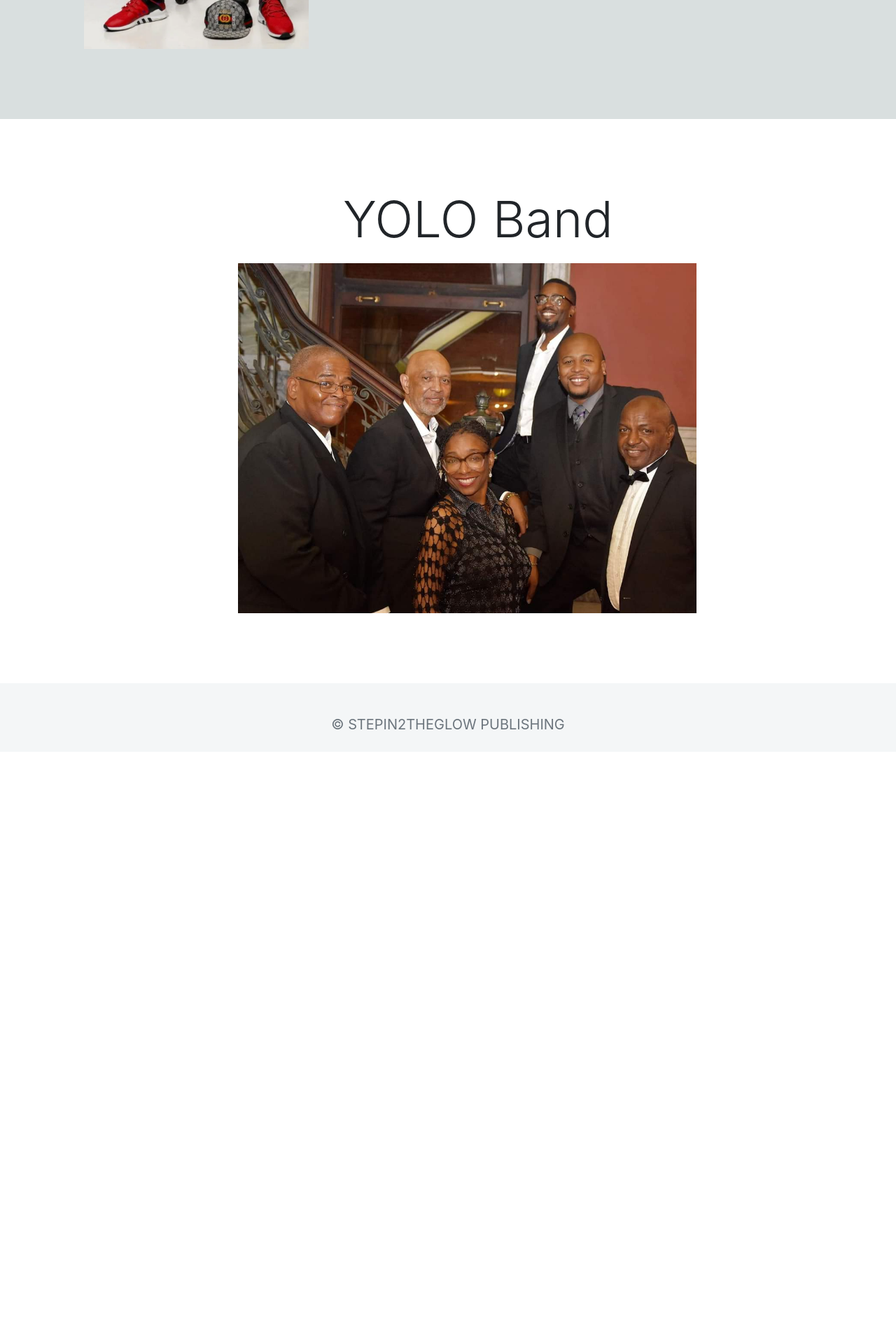
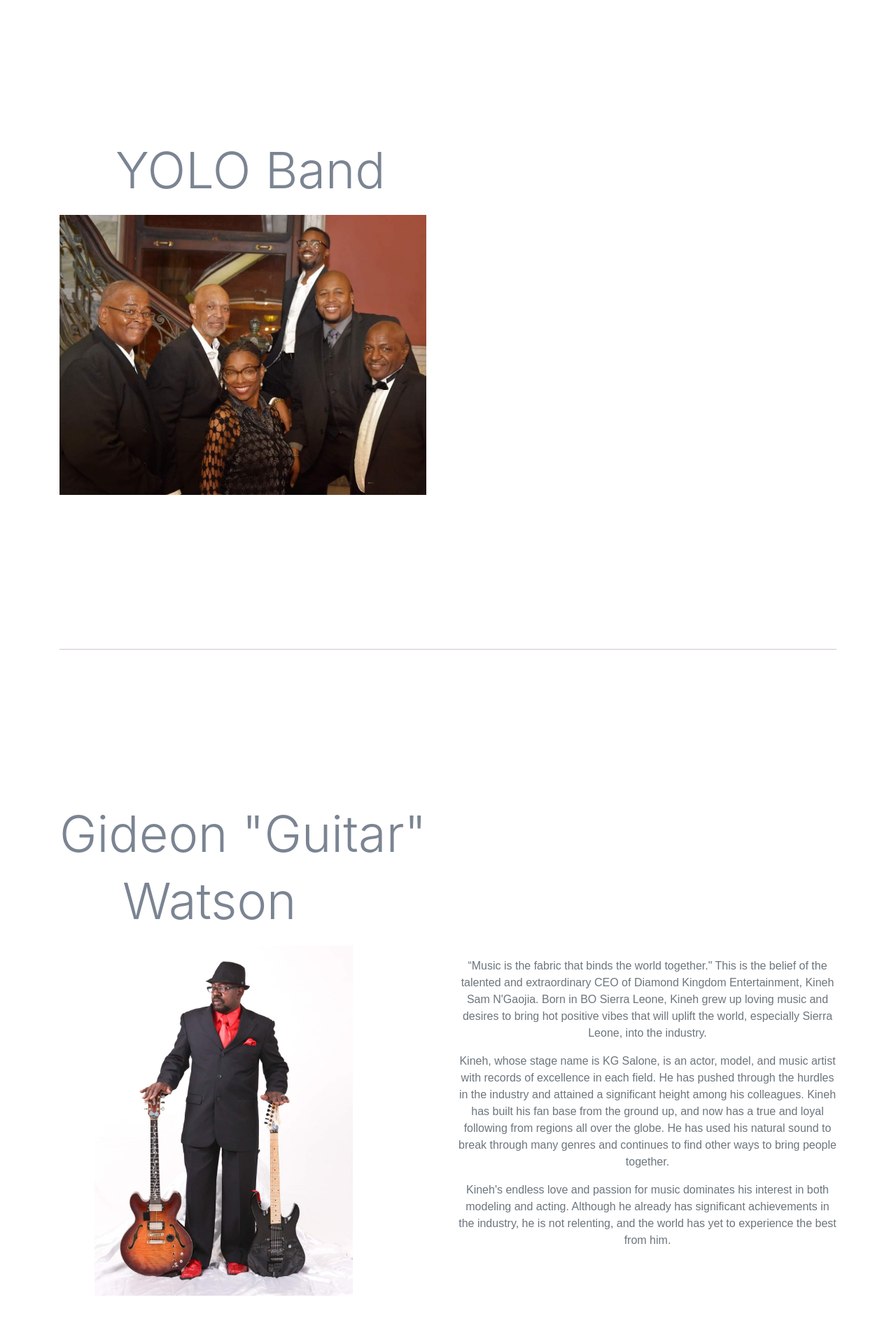
Before and after one commit to LashondaM/Steppin2, a PHP site: page /html/artist.html in a window 1280 px wide. Shown: the part 2298-4218 px from the top of the page at 70% size. Before the commit the page ends 3340 px from the top, so only its background shows below. Run offline with PHP 8.4, Linux system fonts and the light colour scheme.

Commit message:
some changes

```diff
--- a/css/artist.css
+++ b/css/artist.css
@@ -22,9 +22,6 @@ p{
     height: 500px;
 }
 
-.first{
-    margin-left: 200px;
-}
 
 
 /* 2nd section */
@@ -33,19 +30,20 @@ p{
     height: 500px;
 }
 
-.second{
-    background: rgb(217, 223, 223);
-    /* background: rgb(153, 158, 158); */
-    margin-bottom: 100px;
-    /* box-shadow: 1px 1px 8px 5px rgb(182, 185, 196); */
 
 
+
+/* third section */
+
+.yolo{
+    height: 400px;
 }
 
-.yolo{
+
+
+
+/* fourth section */
+
+.watson{
     height: 500px;
 }
-
-.third{
-    margin-bottom: 100px;
-}
--- a/css/style.css
+++ b/css/style.css
@@ -31,9 +31,9 @@ body{
 /* logo */
 
 .logo{
-    height: 200px;
+    height: 150px;
     margin-bottom: 200px;
-    padding-left: 440px;
+    padding-left: 480px;
 }
 
 
--- a/html/artist.html
+++ b/html/artist.html
@@ -17,7 +17,7 @@
 
         <div class="collapse navbar-collapse" id="navbarTogglerDemo03">
             <a class="nav-item nav-link active text-muted" href="../index.html" style="color: black;">Home</a>
-            <a class="nav-item nav-link text-muted" href="./bio.html" style="color: black;">Bio</a>
+            <a class="nav-item nav-link text-muted" href="./bio.html" style="color: black;">Ann Patrice</a>
             <a class="nav-item nav-link text-muted" href="./services.html" style="color: black;">Services</a>
             <a class="nav-item nav-link text-muted" href="./rates.html" style="color: black;">Rates</a>
 
@@ -46,65 +46,124 @@
     </div>
 
 
-    <div class="container art" style="margin-top: 100px;">
+    <div class="container art" style="margin-top: 100px; margin-bottom: 220px;">
         <div class="row">
 
             <div class="col-md-6">
-                <h2 class="display-3" style="margin-bottom: 20px; padding-left: 20px;">Cin'Diego</h2>
-                <h4 class="display-4" style="padding-left: 70px; font-size: 18px;">-Trap & Hip Hop Rapper</h4>
+                <h2 class="display-3" style="margin-bottom: 20px; padding-left: 20px; color: rgb(123, 132, 146);">Cin'Diego</h2>
+                <!-- <h4 class="display-4" style="padding-left: 70px; font-size: 18px;">-Trap & Hip Hop Rapper</h4> -->
                 <img src="../img/cin'diego.jpg" class="diego">
             </div>
 
             <div class="col-md-6 text-muted" style="padding-top: 100px;">
                 <p>Cin’Diego is an underground Hip-Hop artist who hails from San Diego, CA and resides in Cincinnati, OH. He performs West Coast, Southern, East Coast, and Trap styles to catch the attention of the masses in this genre of music.</p>
-                <br>
+
                 <p>Cin’Diego’s delivery has a unique story telling ability, abstracting from him a smooth and mob boss demeanor.</p>
-                <br>
+
                 <p>Once a member of rap group “Rango Gang,” the three-man group blended the West Coast, South, and Mid-West sound together to make music the world never heard before. One of Cin’Diego’s major accomplishments was winning the “Yo Atlanta Raps Video Awards - The Music Matter Award in 2019 with Rango Gang.</p>
-                <br>
+
                 <p>Cin’Diego’s music content comes from the introduction into a side of his family (three generations) of working closely to the Mafia, looked after by Pimps and Trap legends. He tells the stories for those that gave him the game, so you will hear murder music, street life, survival, and how to gain success.
                   His swag gives way to the West Coast which is what he represents everyday.</p>
-                <br>
+
                 <p>Cin’Diego is currently working on his first solo album.</p>
             </div>
 
-            <div class="col-md-12">
+            <!-- <div class="col-md-12">
               <iframe class="first" style="margin-top: 80px; margin-bottom: 120px;" width="700" height="370" src="https://www.youtube.com/embed/GB5tDYh9SdQ" frameborder="0" allow="accelerometer; autoplay; clipboard-write; encrypted-media; gyroscope; picture-in-picture" allowfullscreen></iframe>
-            </div>
+            </div> -->
 
         </div>
 
     </div>
 
-    <div class="container-fluid second">
+
+
+    <div class="container hr">
+      <hr style="background: rgb(233, 218, 233);">
+    </div>
+
+
+
+
+    <div class="container second" style="margin-top: 220px; margin-bottom: 220px;">
       <div class="row">
 
 
-        <div class="col-md-6" style="padding-left: 120px; padding-top: 50px; padding-bottom: 100px;">
+        <div class="col-md-6">
+            <h2 class="display-3" style="margin-bottom: 20px; padding-left: 10px; color: rgb(123, 132, 146);">KG Salone</h2>
+            <!-- <h4 class="display-4 " style="font-size: 18px; padding-left: 65px;">-Trap & Hip Hop Rapper</h4> -->
+            <img src="../img/kgSalone.png" class="kgSalone">
+        </div>
 
-          <h2 class="display-3 " style="margin-bottom: 20px; padding-left: 10px;">KG Salone</h2>
-          <h4 class="display-4 " style="font-size: 18px; padding-left: 65px;">-Trap & Hip Hop Rapper</h4>
-          <img src="../img/kgSalone.png" class="kgSalone">
+        <div class="col-md-6 text-muted" style="padding-top: 100px;">
+          <p>“Music is the fabric that binds the world together." This is the belief of the talented and extraordinary CEO of Diamond Kingdom Entertainment, Kineh Sam N'Gaojia. Born in BO Sierra Leone, Kineh grew up loving music and desires to bring hot positive vibes that will uplift the world, especially Sierra Leone, into the industry.</p>
+
+          <p>Kineh, whose stage name is KG Salone, is an actor, model, and music artist with records of excellence in each field. He has pushed through the hurdles in the industry and attained a significant height among his colleagues. Kineh has built his fan base from the ground up, and now has a true and loyal following from regions all over the globe. He has used his natural sound to break through many genres and continues to find other ways to bring people together.</p>
+
+          <p>Kineh's endless love and passion for music dominates his interest in both modeling and acting. Although he already has significant achievements in the industry, he is not relenting, and the world has yet to experience the best from him.</p>
 
         </div>
 
-        <div class="col-md-6">
+        <!-- <div class="col-md-6">
           <iframe style="margin-top: 250px;" width="630" height="350" src="https://www.youtube.com/embed/w8LuUk4ony0" frameborder="0" allow="accelerometer; autoplay; clipboard-write; encrypted-media; gyroscope; picture-in-picture" allowfullscreen></iframe>
-        </div>
+        </div> -->
 
 
       </div>
     </div>
 
 
-    <div class="container-fluid third">
+
+    <div class="container hr">
+      <hr style="background: rgb(233, 218, 233);">
+    </div>
+
+
+
+
+    <div class="container third" style="margin-top: 220px; margin-bottom: 220px;">
       <div class="row">
 
-        <div class="col-md-12" style="padding-left: 340px;">
-          <h2 class="display-3" style="margin-bottom: 20px; padding-left: 150px;">YOLO Band</h2>
+        <div class="col-md-6">
+          <h2 class="display-3" style="padding-left: 80px; margin-bottom: 20px; color: rgb(123, 132, 146);">YOLO Band</h2>
           <img src="../img/yolo.png" class="yolo">
 
         </div>
+
+
+
+      </div>
+    </div>
+
+
+
+    <div class="container hr">
+      <hr style="background: rgb(233, 218, 233);">
+    </div>
+
+
+
+
+    <div class="container fourth" style="margin-top: 220px; margin-bottom: 220px;">
+      <div class="row">
+
+        <div class="col-md-6">
+          <h2 class="display-3" style="margin-bottom: 10px; color: rgb(123, 132, 146);">Gideon "Guitar"</h2>
+          <h2 class="display-3" style="padding-left: 90px; margin-bottom: 20px; color: rgb(123, 132, 146);"> Watson</h2>
+          <img src="../img/watson.jpg" class="watson" style="padding-left: 50px;">
+
+        </div>
+
+
+        <div class="col-md-6 text-muted" style="padding-top: 220px;">
+          <p>“Music is the fabric that binds the world together." This is the belief of the talented and extraordinary CEO of Diamond Kingdom Entertainment, Kineh Sam N'Gaojia. Born in BO Sierra Leone, Kineh grew up loving music and desires to bring hot positive vibes that will uplift the world, especially Sierra Leone, into the industry.</p>
+
+          <p>Kineh, whose stage name is KG Salone, is an actor, model, and music artist with records of excellence in each field. He has pushed through the hurdles in the industry and attained a significant height among his colleagues. Kineh has built his fan base from the ground up, and now has a true and loyal following from regions all over the globe. He has used his natural sound to break through many genres and continues to find other ways to bring people together.</p>
+
+          <p>Kineh's endless love and passion for music dominates his interest in both modeling and acting. Although he already has significant achievements in the industry, he is not relenting, and the world has yet to experience the best from him.</p>
+
+        </div>
+
 
       </div>
     </div>
--- a/html/bio.html
+++ b/html/bio.html
@@ -17,7 +17,7 @@
 
         <div class="collapse navbar-collapse" id="navbarTogglerDemo03">
             <a class="nav-item nav-link active text-muted" href="../index.html" style="color: black;">Home</a>
-            <a class="nav-item nav-link text-muted" href="./bio.html" style="color: black;">Bio</a>
+            <a class="nav-item nav-link text-muted" href="./bio.html" style="color: black;">Ann Patrice</a>
             <a class="nav-item nav-link text-muted" href="./services.html" style="color: black;">Services</a>
             <a class="nav-item nav-link text-muted" href="./rates.html" style="color: black;">Rates</a>
 
--- a/html/contact.html
+++ b/html/contact.html
@@ -17,7 +17,7 @@
 
         <div class="collapse navbar-collapse" id="navbarTogglerDemo03">
             <a class="nav-item nav-link active text-muted" href="../index.html" style="color: black;">Home</a>
-            <a class="nav-item nav-link text-muted" href="./bio.html" style="color: black;">Bio</a>
+            <a class="nav-item nav-link text-muted" href="./bio.html" style="color: black;">Ann Patrice</a>
             <a class="nav-item nav-link text-muted" href="./services.html" style="color: black;">Services</a>
             <a class="nav-item nav-link text-muted" href="./rates.html" style="color: black;">Rates</a>
 
--- a/html/literature.html
+++ b/html/literature.html
@@ -17,7 +17,7 @@
 
         <div class="collapse navbar-collapse" id="navbarTogglerDemo03">
             <a class="nav-item nav-link active text-muted" href="../index.html" style="color: black;">Home</a>
-            <a class="nav-item nav-link text-muted" href="./bio.html" style="color: black;">Bio</a>
+            <a class="nav-item nav-link text-muted" href="./bio.html" style="color: black;">Ann Patrice</a>
             <a class="nav-item nav-link text-muted" href="./services.html" style="color: black;">Services</a>
             <a class="nav-item nav-link text-muted" href="./rates.html" style="color: black;">Rates</a>
 
--- a/html/rates.html
+++ b/html/rates.html
@@ -16,7 +16,7 @@
 
         <div class="collapse navbar-collapse" id="navbarTogglerDemo03">
             <a class="nav-item nav-link active text-muted" href="../index.html" style="color: black;">Home</a>
-            <a class="nav-item nav-link text-muted" href="./bio.html" style="color: black;">Bio</a>
+            <a class="nav-item nav-link text-muted" href="./bio.html" style="color: black;">Ann Patrice</a>
             <a class="nav-item nav-link text-muted" href="./services.html" style="color: black;">Services</a>
             <a class="nav-item nav-link text-muted" href="./rates.html" style="color: black;">Rates</a>
 
--- a/html/services.html
+++ b/html/services.html
@@ -16,7 +16,7 @@
 
         <div class="collapse navbar-collapse" id="navbarTogglerDemo03">
             <a class="nav-item nav-link active text-muted" href="../index.html" style="color: black;">Home</a>
-            <a class="nav-item nav-link text-muted" href="./bio.html" style="color: black;">Bio</a>
+            <a class="nav-item nav-link text-muted" href="./bio.html" style="color: black;">Ann Patrice</a>
             <a class="nav-item nav-link text-muted" href="./services.html" style="color: black;">Services</a>
             <a class="nav-item nav-link text-muted" href="./rates.html" style="color: black;">Rates</a>
 
--- a/html/theater.html
+++ b/html/theater.html
@@ -17,7 +17,7 @@
 
         <div class="collapse navbar-collapse" id="navbarTogglerDemo03">
             <a class="nav-item nav-link active text-muted" href="../index.html" style="color: black;">Home</a>
-            <a class="nav-item nav-link text-muted" href="./bio.html" style="color: black;">Bio</a>
+            <a class="nav-item nav-link text-muted" href="./bio.html" style="color: black;">Ann Patrice</a>
             <a class="nav-item nav-link text-muted" href="./services.html" style="color: black;">Services</a>
             <a class="nav-item nav-link text-muted" href="./rates.html" style="color: black;">Rates</a>
 
--- a/index.html
+++ b/index.html
@@ -18,7 +18,7 @@
 
     <div class="collapse navbar-collapse" id="navbarTogglerDemo03">
         <a class="nav-item nav-link active" href="./index.html" style="color: white;">Home</a>
-        <a class="nav-item nav-link" href="./html/bio.html" style="color: rgb(171, 98, 240);">Bio</a>
+        <a class="nav-item nav-link" href="./html/bio.html" style="color: rgb(171, 98, 240);">Ann Patrice</a>
         <a class="nav-item nav-link" href="./html/services.html" style="color: white">Services</a>
         <a class="nav-item nav-link" href="./html/rates.html" style="color: rgb(171, 98, 240);">Rates</a>
 
```
Also changed, not shown: img/watson.jpg (added).
